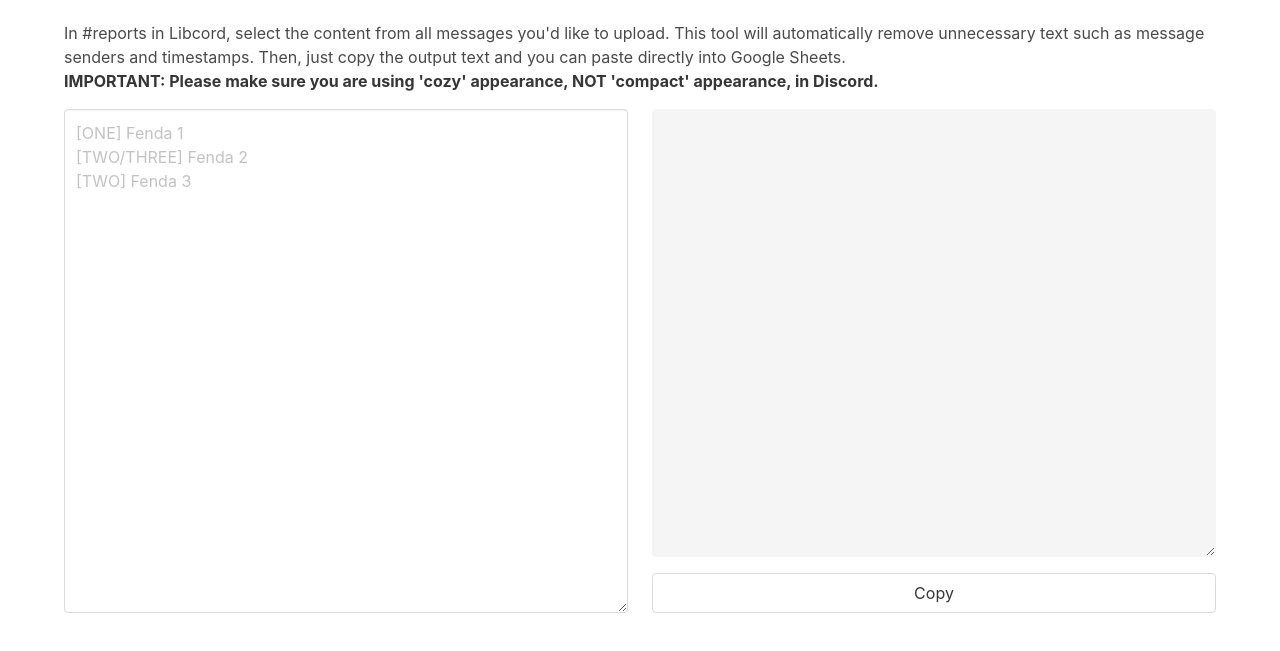
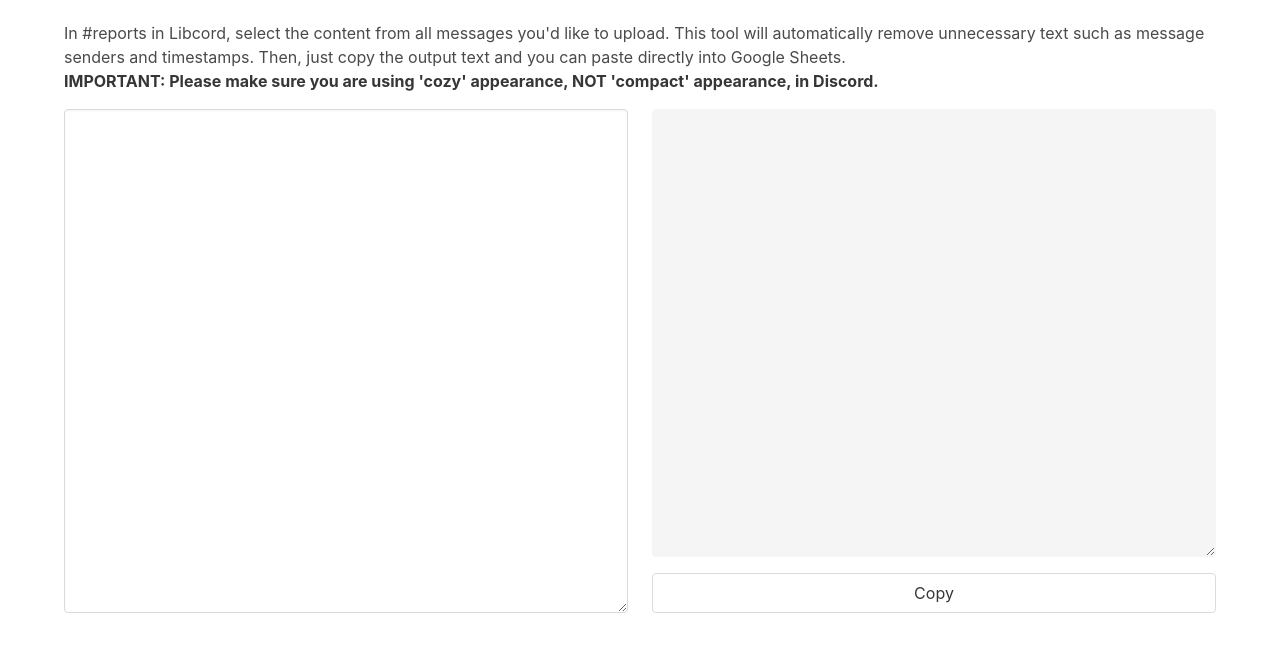
Before and after one commit to esfalsa/spsf-reports-parser, a plain HTML site: page index.html in a window 1280 px wide. Shown: the part 55-706 px from the top of the page. Drawn offline with nearby package versions, Linux system fonts and the light colour scheme.

Commit message:
Remove wrong placeholder

```diff
--- a/index.html
+++ b/index.html
@@ -22,7 +22,6 @@
 						class="textarea"
 						id="report"
 						rows="20"
-						placeholder="[ONE] Fenda 1&#13;&#10;[TWO/THREE] Fenda 2&#13;&#10;[TWO] Fenda 3"
 					></textarea>
 				</div>
 				<div class="column is-one-half is-flex is-flex-direction-column">
```
